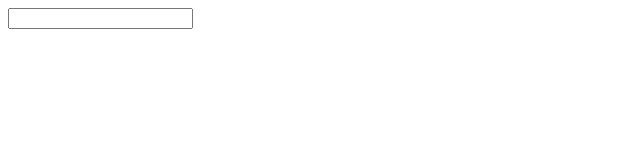
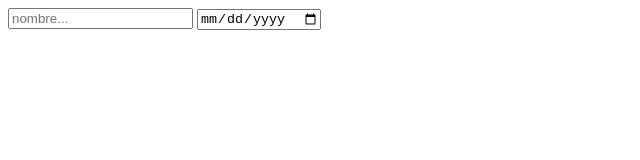
Before and after one commit to AdrianHerraez/Formulario, a plain HTML site: page index.html in a window 1280 px wide. Shown: the whole page, without its empty margins (0-640 px from the left). Drawn offline with Linux system fonts and the light colour scheme.

Commit message:
data y placeholders

```diff
--- a/index.html
+++ b/index.html
@@ -5,13 +5,13 @@
     <meta charset="UTF-8">
     <meta http-equiv="X-UA-Compatible" content="IE=edge">
     <meta name="viewport" content="width=device-width, initial-scale=1.0">
-    <title>Document</title>
+    <title>Formularios</title>
 </head>
 
 <body>
     <form action="">
-        <input type="text" name="" id="">
-
+        <input type="text" placeholder="nombre...">
+        <input type="date">
     </form>
 </body>
 
```
